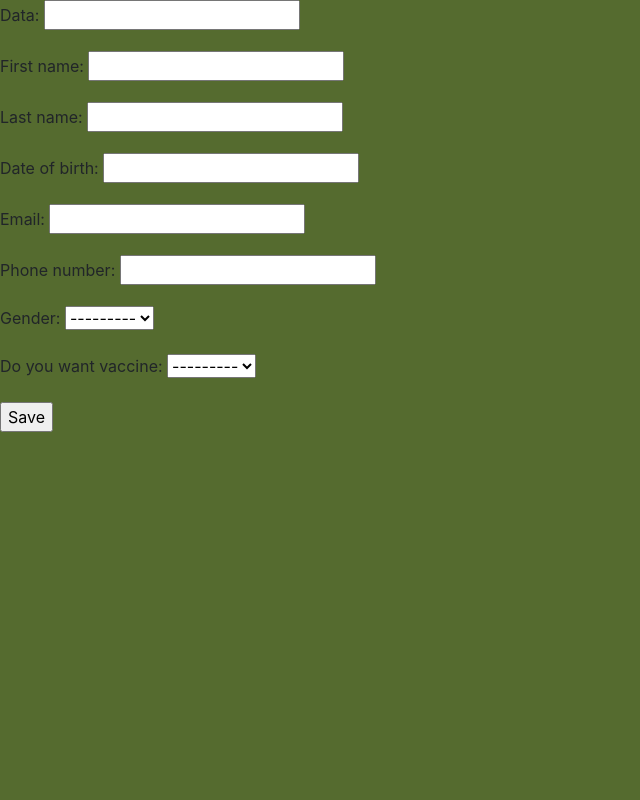
After one commit to MariiaS3/LabCov19, a Django app: page /newvisit in a window 1280 px wide. The commit adds this page. Shown: the whole page, without its empty margins (0-640 px from the left). Run offline with Django 3.2, Linux system fonts and the light colour scheme; some libraries are stand-ins or nearby versions.

Commit message:
new visit view

```diff
--- /dev/null
+++ b/my_app/my_app/api_app/forms.py
@@ -0,0 +1,16 @@
+from django import forms
+from .models import Visit
+
+class VisitForm(forms.ModelForm):
+    class Meta:
+        model = Visit
+        fields = [
+            'data',
+            'first_name',
+            'last_name',
+            'date_of_birth',
+            'email',
+            'phone_number',
+            'gender',
+            'do_you_want_vaccine'
+        ]
--- a/my_app/my_app/api_app/models.py
+++ b/my_app/my_app/api_app/models.py
@@ -14,8 +14,6 @@ class LablUser(AbstractBaseUser):
 
 class Nurse(LablUser):
     pass
-
-
 
 class Visit(models.Model):
     data = models.DateField() #data wizyty
--- a/my_app/my_app/api_app/views.py
+++ b/my_app/my_app/api_app/views.py
@@ -18,7 +18,7 @@ from django.contrib.auth import  login, logout
 from django.contrib import messages
 from rest_framework_simplejwt.tokens import RefreshToken
 from django.db.models import Q
-
+from .forms import VisitForm
 
 class Login(generics.GenericAPIView):
 
@@ -124,3 +124,20 @@ def template(request,*args,**kwargs):
 def main(request,*args,**kwargs):
     print("Zalogowany jako: ", request.user)
     return render(request, "index.html",{})
+
+
+def visit(request,*args,**kwargs):
+    print("Zalogowany jako: ", request.user)
+    return render(request, "visit.html",{})
+
+def NewVisit(request):
+    form = VisitForm(request.POST or None)
+    if form.is_valid():
+        form.save(commit=True) #zapisz do bazy
+        form=VisitForm() # refresh
+
+    context = {
+        'form' : form
+    }
+
+    return render(request,"newvisit.html", context)
--- a/my_app/my_app/my_app/urls.py
+++ b/my_app/my_app/my_app/urls.py
@@ -18,7 +18,7 @@ from django.urls import path, include
 from rest_framework.routers import DefaultRouter
 from api_app import views
 from rest_framework_simplejwt.views import (TokenObtainPairView, TokenRefreshView,)
-from api_app.views import widok,template,main,visitsList
+from api_app.views import widok,template,main,visitsList,visit, NewVisit
 
 # Create a router and register our viewsets with it.
 router = DefaultRouter()
@@ -44,4 +44,5 @@ urlpatterns = [
     path('widok', widok),
     path('template', template),
     path('main', main),
+    path('newvisit', NewVisit), #rejestracja wizyty
 ]
--- /dev/null
+++ b/my_app/my_app/templates/newvisit.html
@@ -0,0 +1,34 @@
+<!DOCTYPE html>
+<html lang="en">
+<head>
+    <meta charset="UTF-8">
+    <title>New Visit</title>
+
+    <link rel="stylesheet" href="https://stackpath.bootstrapcdn.com/bootstrap/4.1.3/css/bootstrap.min.css" integrity="sha384-MCw98/SFnGE8fJT3GXwEOngsV7Zt27NXFoaoApmYm81iuXoPkFOJwJ8ERdknLPMO" crossorigin="anonymous">
+    <script src="https://ajax.googleapis.com/ajax/libs/jquery/3.3.1/jquery.min.js"></script>
+    <link rel="stylesheet" href="https://use.fontawesome.com/releases/v5.6.1/css/all.css" integrity="sha384-gfdkjb5BdAXd+lj+gudLWI+BXq4IuLW5IT+brZEZsLFm++aCMlF1V92rMkPaX4PP" crossorigin="anonymous">
+
+   <style>
+        body,
+        html {
+            margin: 0;
+            padding: 0;
+            height: 100%;
+            background: darkolivegreen !important;
+        }
+        </style>
+
+</head>
+<body>
+
+{% block content %}
+<form method='POST' >
+    {% csrf_token %}
+
+    {{ form.as_p }}
+<input type="submit" value="Save" />
+</form>
+{% endblock %}
+
+</body>
+</html>
--- a/my_app/my_app/templates/visits.html
+++ b/my_app/my_app/templates/visits.html
@@ -7,7 +7,7 @@
     <style>
         body {
             font-family: Helvetica;
-            background: rgb(2, 2, 2);
+            background: rgb(169, 134, 134);
         }
 
         div {
```
Also changed, not shown: my_app/my_app/templates/index.html (+1 -1 lines).
